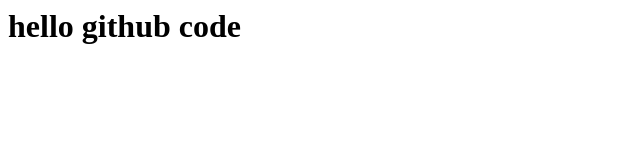
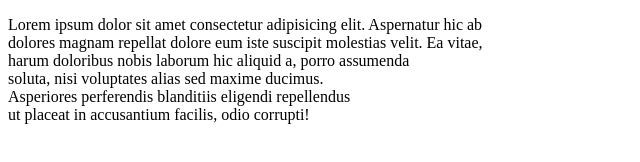
Before and after one commit to shivampb/demo, a plain HTML site: page index.html in a window 1280 px wide. Shown: the whole page, without its empty margins (0-640 px from the left). Drawn offline with Linux system fonts and the light colour scheme.

Commit message:
Your commit message here

```diff
--- a/index.html
+++ b/index.html
@@ -1,8 +1,11 @@
-<html>
-  <head>
-    <title> trial </title>
-  </head>
-    <body>
-      <h1> hello github code </h1>
-    </body>
+<!DOCTYPE html>
+<html lang="en">
+<head>
+  <meta charset="UTF-8">
+  <meta name="viewport" content="width=device-width, initial-scale=1.0">
+  <title>Document</title>
+</head>
+<body>
+ <p>Lorem ipsum dolor sit amet consectetur adipisicing elit. Aspernatur hic ab <br>dolores magnam repellat dolore eum iste suscipit molestias velit. Ea vitae,<br> harum doloribus nobis laborum hic aliquid a, porro assumenda<br> soluta, nisi voluptates alias sed maxime ducimus.<br> Asperiores perferendis blanditiis eligendi repellendus<br> ut placeat in accusantium facilis, odio corrupti!</p>
+</body>
 </html>
```
